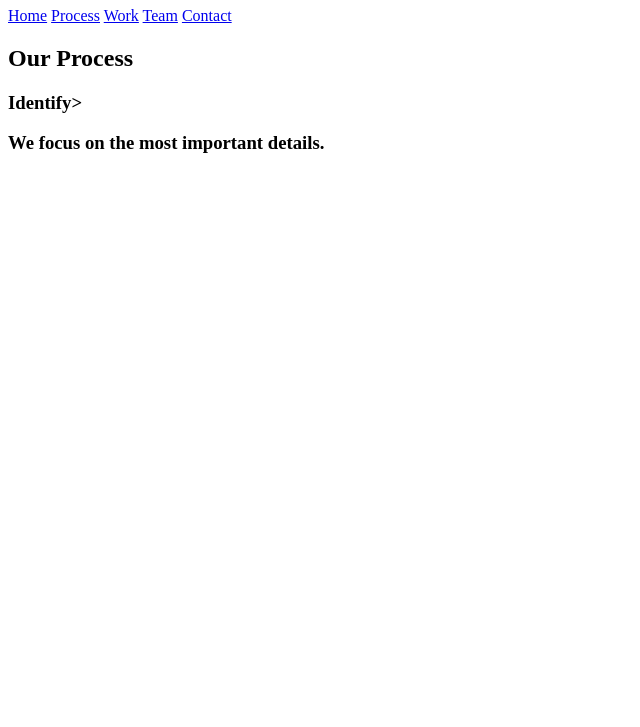
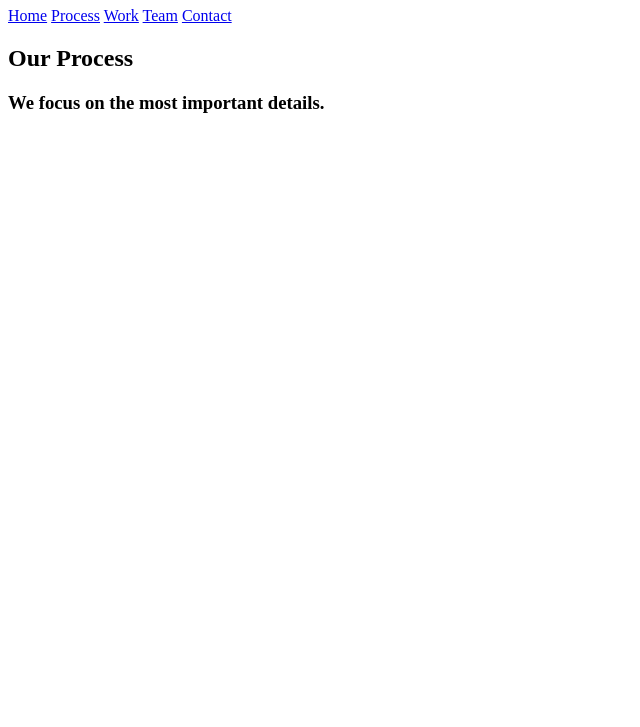
Before and after one commit to mcobbs2/Broadway, a plain HTML site: page index.html in a window 1280 px wide. Shown: the part 73-800 px from the top of the page, without its empty margins (0-640 px from the left). Drawn offline with Linux system fonts and the light colour scheme.

Commit message:
Update header to HTML file

```diff
--- a/index.html
+++ b/index.html
@@ -14,7 +14,7 @@
     <a href="contact">Contact</a>
 </div>
 <h2>Our Process</h2>
-<h3>Identify><p>We focus on the most important details.</p></h3>
+<h3 Identify><p>We focus on the most important details.</p></h3>
 
 </body>
 </html>
```
